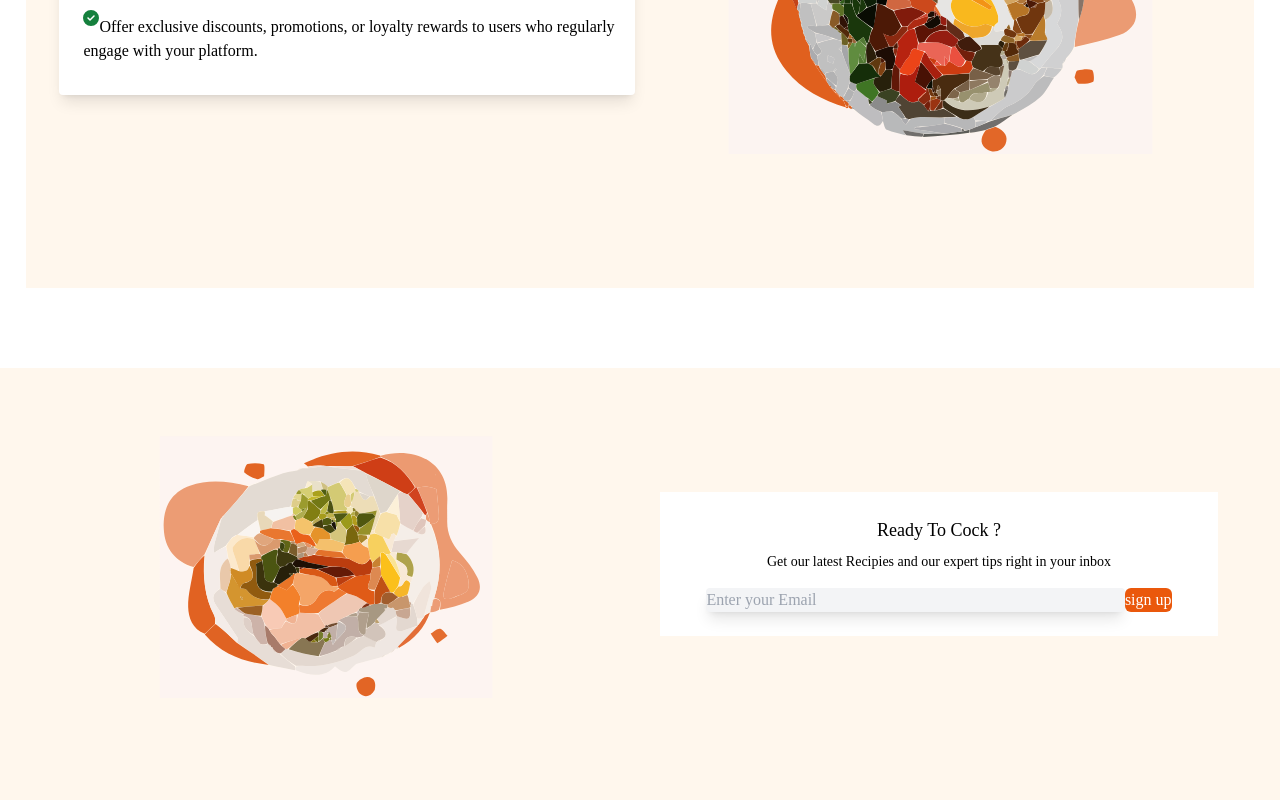
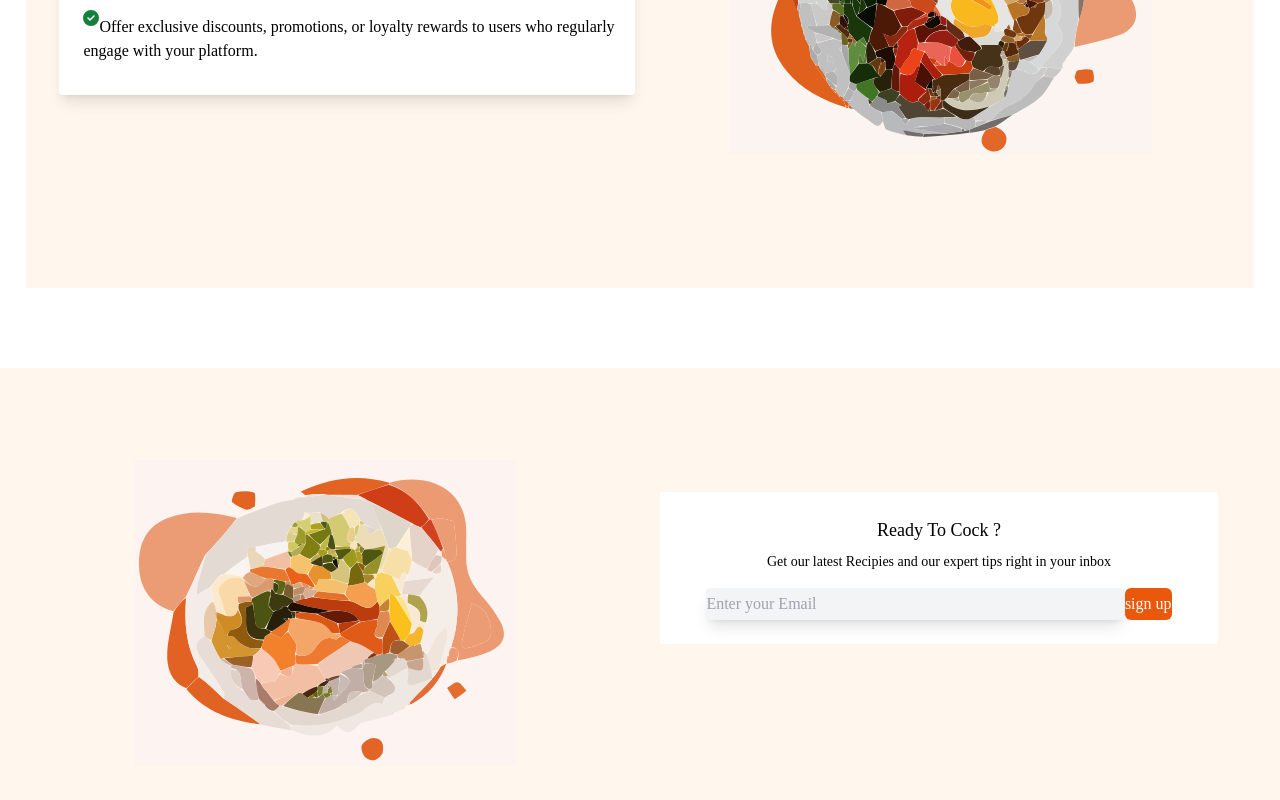
Before and after one commit to Rayenkan/RecipiesSharing, a React (Create React App) app: page / in a window 1280 px wide. Shown: the part 2336-3136 px from the top of the page. Built offline with nearby package versions, Linux system fonts and the light colour scheme; no server answers.

Commit message:
made ReadyToCock.js responsive

```diff
--- a/src/ReadyToCock.js
+++ b/src/ReadyToCock.js
@@ -5,14 +5,14 @@ const ReadyToCock =() =>{
     return (
         <div class="md:h-[40vh] lg:h-[55vh] h-[30%] mt-20 w-[100%]  grid grid-flow-col bg-orange-50">
             <div clas="w-[40vh]">
-                <img src={plate2} class="w-[30vw] ml-[20%] mt-[10%] h-[60%]" alt="img"></img>
+                <img src={plate2} class="hidden md:block w-[30vw] ml-[20%] mt-[10%] h-[80%]" alt="img"></img>
             </div>
             <div clas="w-[60vw] ">
-                <div class="w-[90%] bg-white mt-[20%] h-fit py-6">
+                <div class="w-[90%] bg-white mt-[10%] md:mt-[20%] mb-[5%] h-fit py-6">
                     <p class="text-lg">Ready To Cock ?</p>
                     <p class="my-2 text-sm pb-2">Get our latest Recipies and our expert tips right in your inbox</p>
                     <div clas="">
-                        <input type="text" placeholder="Enter your Email" class="bg-gray-100 shadow-lg rounded w-[75%]"  /><button class="rounded-md bg-orange-600 text-white">sign up</button>
+                        <input type="text" placeholder="Enter your Email" class="bg-gray-100 shadow-lg h-8 rounded w-[75%]"  /><button class="rounded-md bg-orange-600 h-8 w-fit  text-white">sign up</button>
                     </div>
                 </div>
             </div>
```
